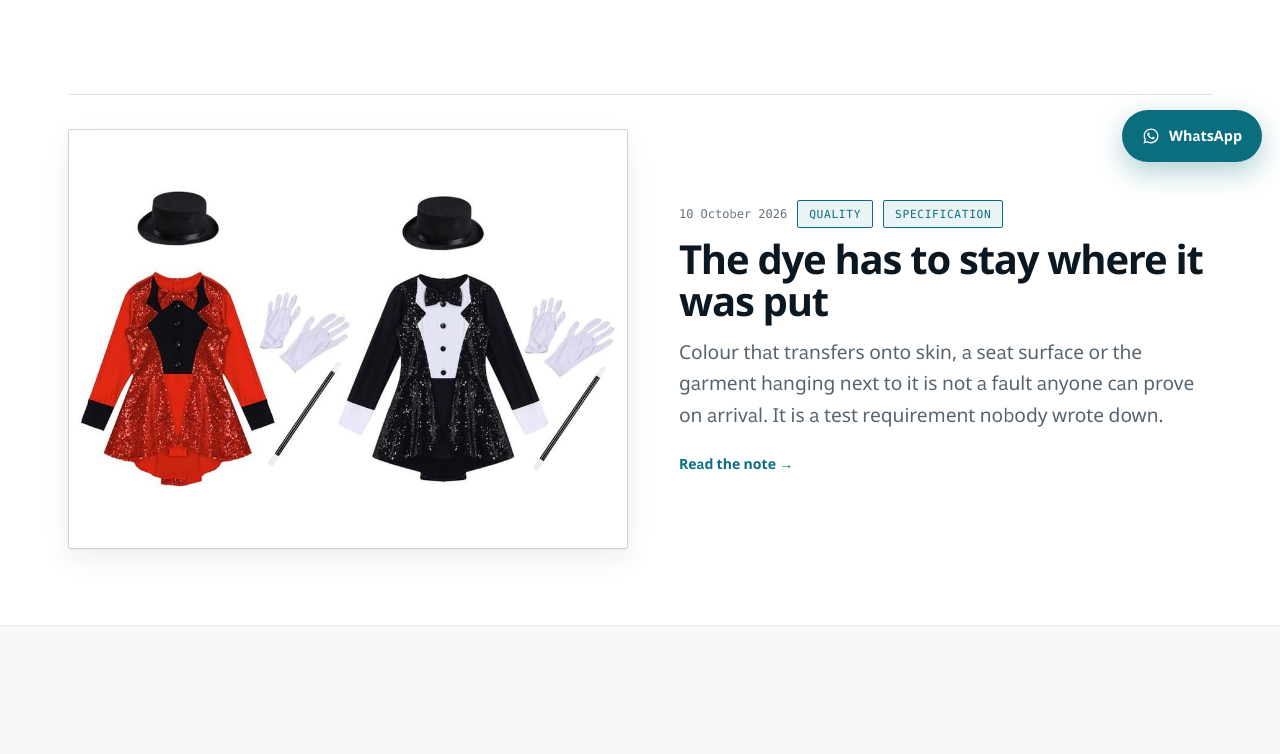
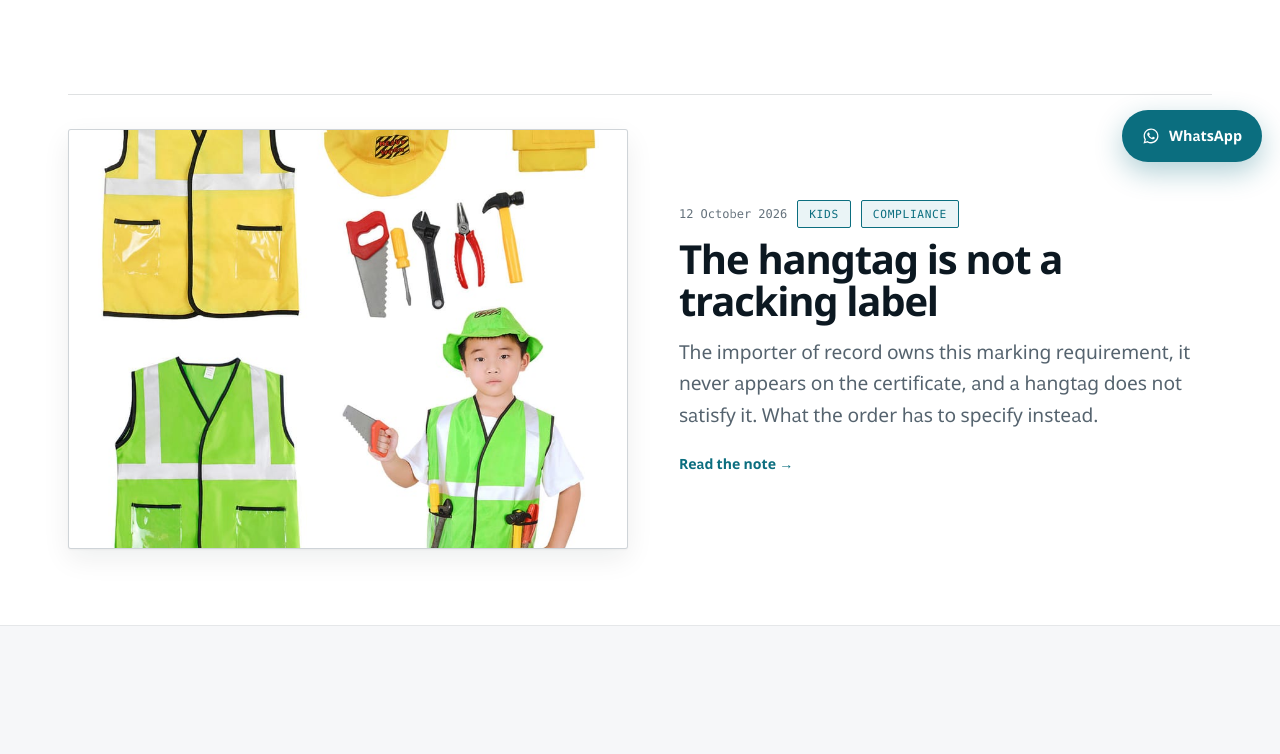
Before and after one commit to hongboGan/hbcoser-site, a React (Vite) app: page /blog in a window 1280 px wide. Shown: the part 620-1374 px from the top of the page. Built offline with nearby package versions, Linux system fonts and the light colour scheme.

Commit message:
Add blog post on the tracking label requirement
Explains that the marking duty sits with the importer of record, why a hangtag
does not satisfy it on textile items, and what the order has to specify instead.

```diff
--- a/src/content/blog.js
+++ b/src/content/blog.js
@@ -4,6 +4,47 @@
 // questions that prompted it. Every word of every article is original, and nothing here
 // is presented as a fact about our own factory that is not true.
 export const POSTS = [
+  {
+    slug: 'the-hangtag-is-not-a-tracking-label',
+    title: 'The hangtag is not a tracking label',
+    excerpt: 'The importer of record owns this marking requirement, it never appears on the certificate, and a hangtag does not satisfy it. What the order has to specify instead.',
+    date: '2026-10-12',
+    tags: ['Kids', 'Compliance', 'OEM'],
+    cover: '/products/kids-builder-costume.jpg',
+    sources: [
+      "Official business guidance on the children's product tracking label requirement, listing the four items that must be ascertainable from the permanent marks and placing the duty on the importer of record for goods made overseas (topic cue only)",
+      'Official FAQ answers to the same requirement, stating that hangtags and adhesive labels are not treated as permanent marks on textile-type items, that a month and a year satisfies the date of production, and that no size, position or format is prescribed (topic cue only)',
+      'Marketplace seller-forum threads where private sellers ask whether their own address must appear on every unit, whether it has to match the address on the certificate, and how very small items are supposed to be marked (topic cue only)',
+    ],
+    body: `A hangtag arrives on a sample, printed with the buyer's name, a month and a year. It looks like the compliance work is finished. For a textile item it is not, and the gap announces itself in no document at all.
+
+## Whoever imports it owns it
+
+Responsibility for this marking sits with the importer of record when the goods are made overseas, and with the domestic manufacturer when they are not. That is worth reading twice. A factory can print whatever it is told to print, but nothing in the requirement obliges it to work out what the buyer needs. If your name is on the import entry, the marking is yours to specify before the carton is closed.
+
+## Permanent is measured against the product's life
+
+The word the requirement uses is permanent, and it means a mark that can reasonably be expected to stay on the product through its useful life. Official guidance is blunt about the shortcut: hangtags and adhesive labels are not treated as permanent for textile-type items, because a label on a textile has to last the anticipated lifespan of the product when the consumer follows the care instructions. A swing tag survives the shop, not the wardrobe.
+
+So the mark belongs on the item itself - sewn in, printed on, or otherwise attached. There is a practicality escape: the requirement applies only to the extent practicable, and small surfaces such as elastics or small pieces of fabric are the recognised cases. Where the product genuinely cannot carry it, the packaging still has to.
+
+## Four things have to be findable
+
+The mark has to make four things ascertainable: the manufacturer, importer or private labeler name; the location and date of production; the batch, run or equivalent process detail; and anything else that pins down the specific source.
+
+Two of those are easier than buyers expect. A month and a year satisfy the date, and a range is acceptable if the goods were made over a period; for a set assembled from parts, the reference point is the date it was gathered into one package. Country plus city and state or province is enough for location. Codes are permitted for all of it, provided the firm's name is also identified, so a consumer with no internet still knows whom to ask.
+
+## It does not appear on the certificate
+
+This is the part that catches people who audit paperwork carefully. The requirement is not one that calls for assessment by an accepted third-party laboratory, and no citation for it is required in the children's product certificate. A compliance file can therefore be complete, current and signed, and still say nothing about the marking. A registered identification number covers part of the identity item, not all of it. The certificate question is a separate one, and it is answered [here](/blog/who-signs-the-childrens-product-certificate).
+
+## What to write into the order
+
+Four lines do it: where the mark goes, meaning the product, its packaging or both; what information it carries; whether it is plain or coded; and whose name is on it. Then add the instruction that is easiest to forget - no size, position or format is mandated, so the format is the buyer's decision to make and to record, not something to leave to a supplier's template.
+
+A hangtag still has work to do. It simply cannot be the mark this requirement is asking for.`,
+  },
+
   {
     slug: 'the-dye-has-to-stay-where-it-was-put',
     title: 'The dye has to stay where it was put',
```
Also changed, not shown: 1 other file (tests, documents, lock files or other folders).
